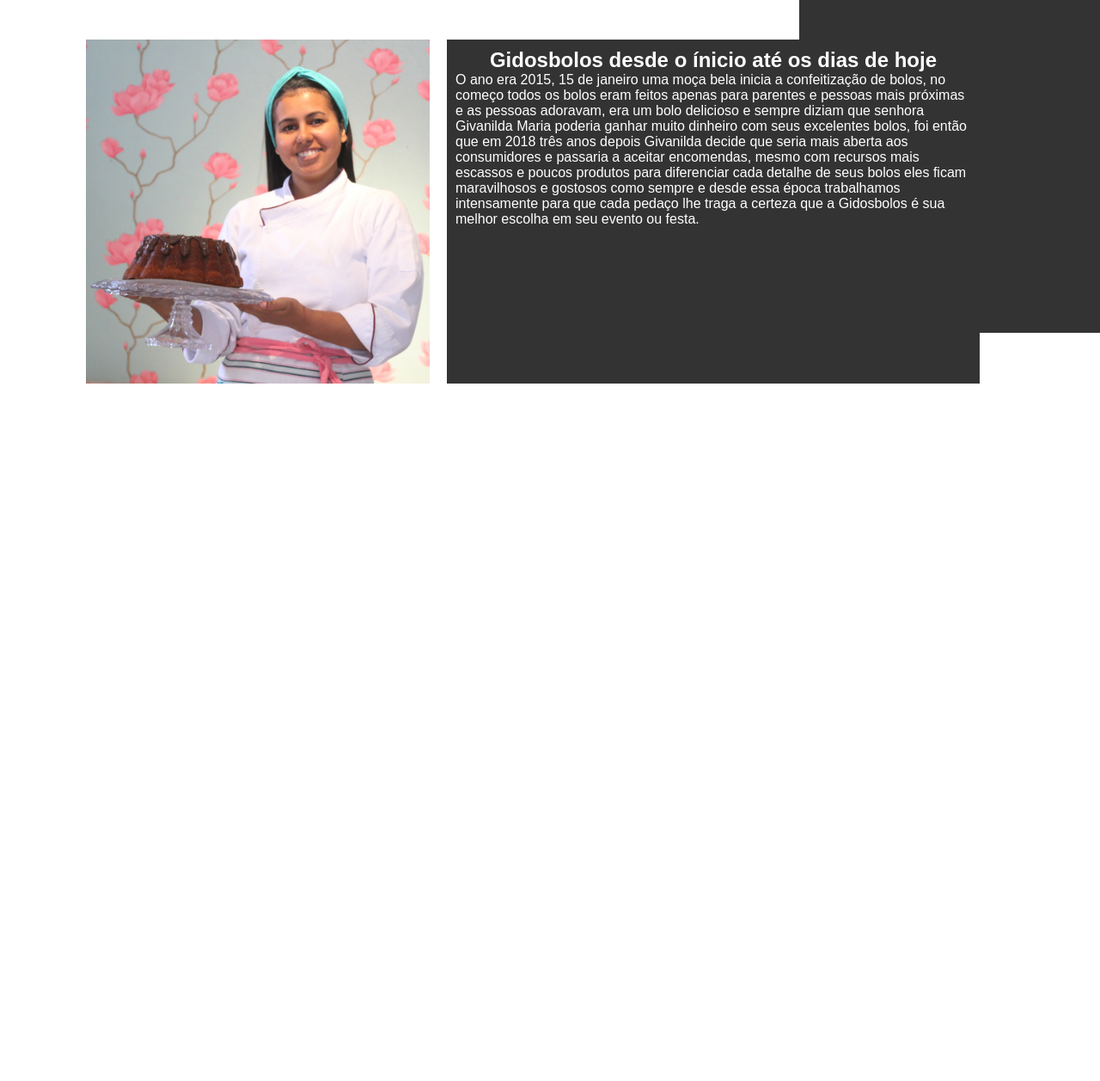
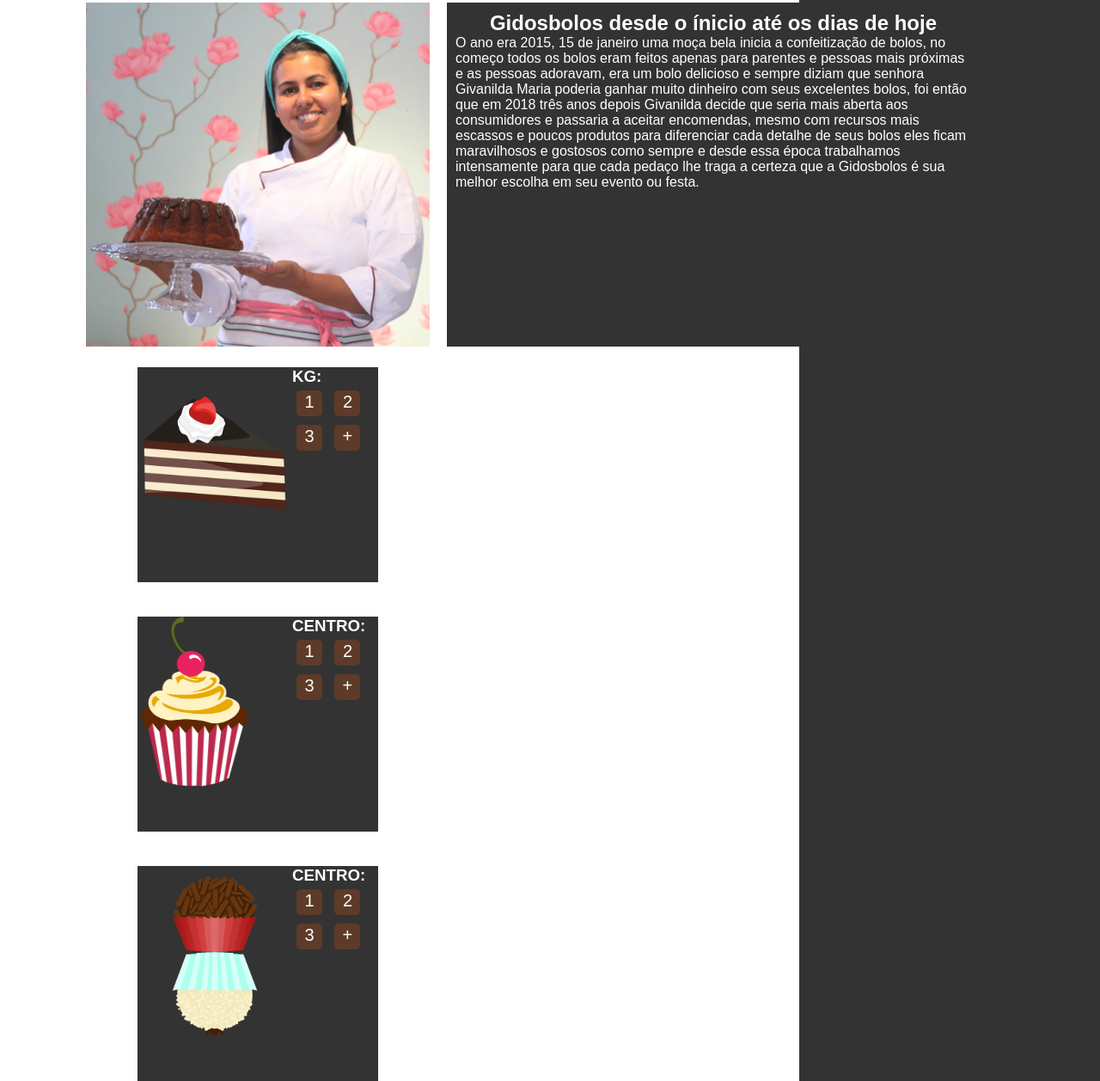
Before and after one commit to Dogleigo/gidosbolos-frontend, a website: page index.html in a window 1280 px wide. Shown: the part 1845-3102 px from the top of the page at 86% size. Before the commit the page ends 2295 px from the top, so only its background shows below. Drawn offline with Linux system fonts and the light colour scheme.

Commit message:
Criação dos banners dos produtos

```diff
--- a/index.css
+++ b/index.css
@@ -278,7 +278,7 @@
     display:flex;
     position: relative;
     margin: 0;
-    top: 63px;
+    top: 20px;
 }
 
 .fotodona img{
@@ -294,6 +294,73 @@
     color: #fff;
     text-align:left;
     margin:0 20px 0 20px;
+}
+
+.containerprod{
+flex-wrap: wrap;
+    flex-direction:row;
+    align-items: center;
+    justify-content: center;
+}
+
+.bannerprod{
+    display: flex;
+    position: relative;
+    margin:40px 0 0 60px;
+    width:280px;
+    height:250px;
+    background: #333;
+}
+
+.bannerprod:hover{
+    background:#836FFF;
+    transition:0.5s linear;
+}
+
+.conteudoprod{
+    display: flex;
+    position: absolute;
+    color: #fff;
+}
+
+.produto img{
+    width:180px;
+    height:200px;
+    justify-content: center;
+}
+
+.conteudoprod h2{
+    display: none;
+}
+
+.tamanho span{
+    width:26px;
+    height:26px;
+    text-align:center;
+    line-height: 26px;
+    font-size: 14px;
+    display:inline-block;
+    color: #fff;
+    margin:0 5px;
+    margin-top:30px;
+    transition:0.5s;
+    border-radius: 4px;
+    cursor: pointer;
+}
+
+.descproduto .tamanho span:hover{
+    background:#fff;
+    color: #000;
+ }
+
+.conteudoprod .descproduto .tamanho span{
+    font-size:20px;
+    text-align: center;
+    border-radius: 5px;
+    width: 30px;
+    height: 30px;
+    margin: 5px;
+    background: #5d3b28;
 }
 
 /* Iniciando responsividade */
--- a/index.html
+++ b/index.html
@@ -103,6 +103,59 @@
                         que a Gidosbolos é sua melhor escolha em seu evento ou festa.</p>
                 </div>
             </div>
+            <div class="containerprod">
+                <div class="bannerprod">
+                    <div class="conteudoprod">
+                            <div class="produto">
+                                <img src="img/prod1.png" alt="">
+                            </div>
+                        <div class="descproduto">
+                            <h2>Bolo</h2>
+                            <div class="tamanho">
+                                <h3>KG:</h3>
+                                <span>1</span>
+                                <span>2</span>
+                                <span>3</span>
+                                <span>+</span>
+                            </div>
+                        </div>
+                    </div>
+                </div>
+                <div class="bannerprod">
+                    <div class="conteudoprod">
+                            <div class="produto">
+                                <img src="img/prod2.png" alt="">
+                            </div>
+                        <div class="descproduto">
+                            <h2>Cup</h2>
+                            <div class="tamanho">
+                                <h3>CENTRO:</h3>
+                                <span>1</span>
+                                <span>2</span>
+                                <span>3</span>
+                                <span>+</span>
+                            </div>
+                        </div>
+                    </div>
+                </div>
+            <div class="bannerprod">
+                <div class="conteudoprod">
+                        <div class="produto">
+                            <img src="img/prod3.png" alt="">
+                        </div>
+                    <div class="descproduto">
+                        <h2>Docinhos</h2>
+                        <div class="tamanho">
+                            <h3>CENTRO:</h3>
+                            <span>1</span>
+                            <span>2</span>
+                            <span>3</span>
+                            <span>+</span>
+                        </div>
+                    </div>
+                </div>
+            </div>
+        </div>
     </section>
     </div>
     <script type="text/javascript">
```
Also changed, not shown: img/prod1.png (added), img/prod2.png (added), img/prod3.png (added).
